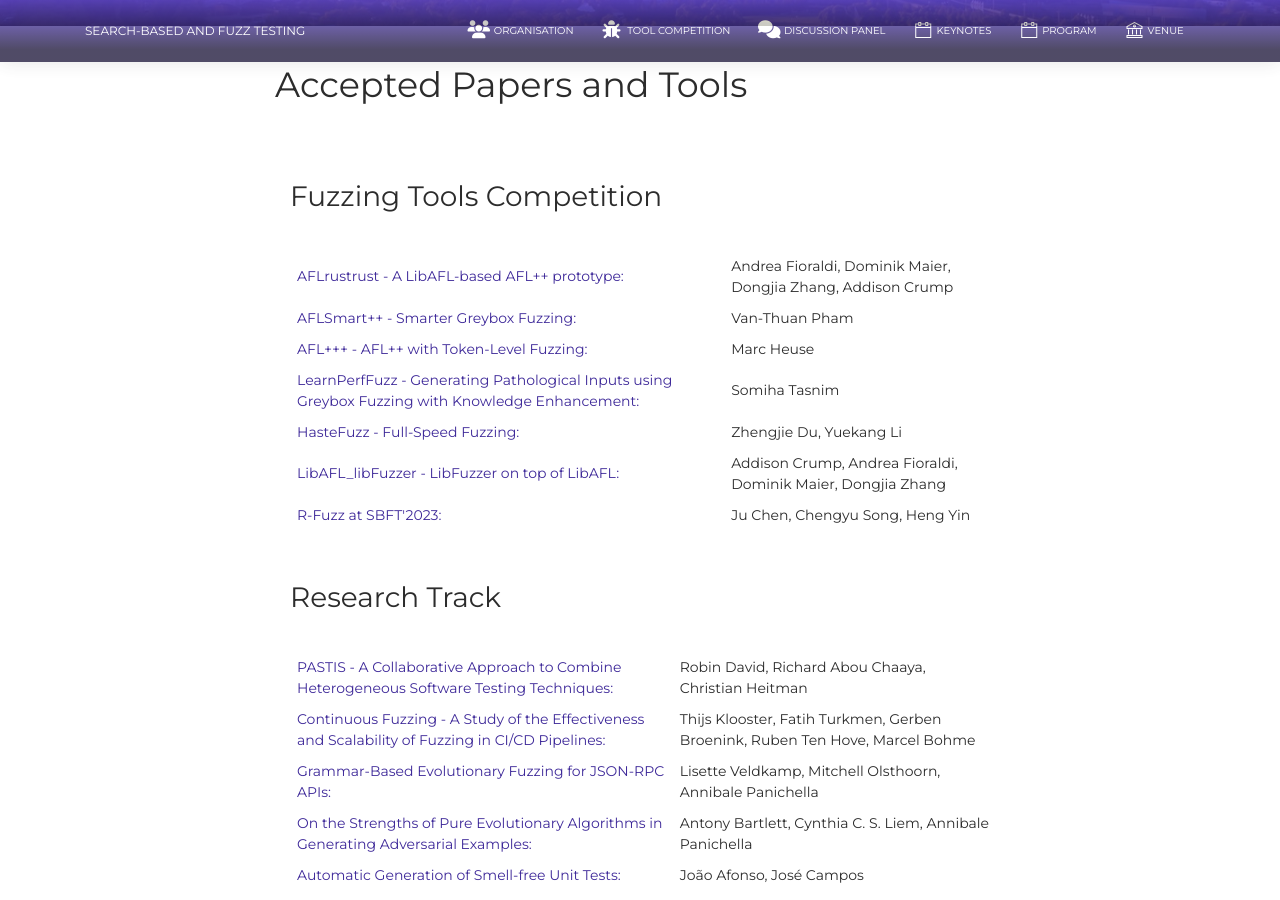
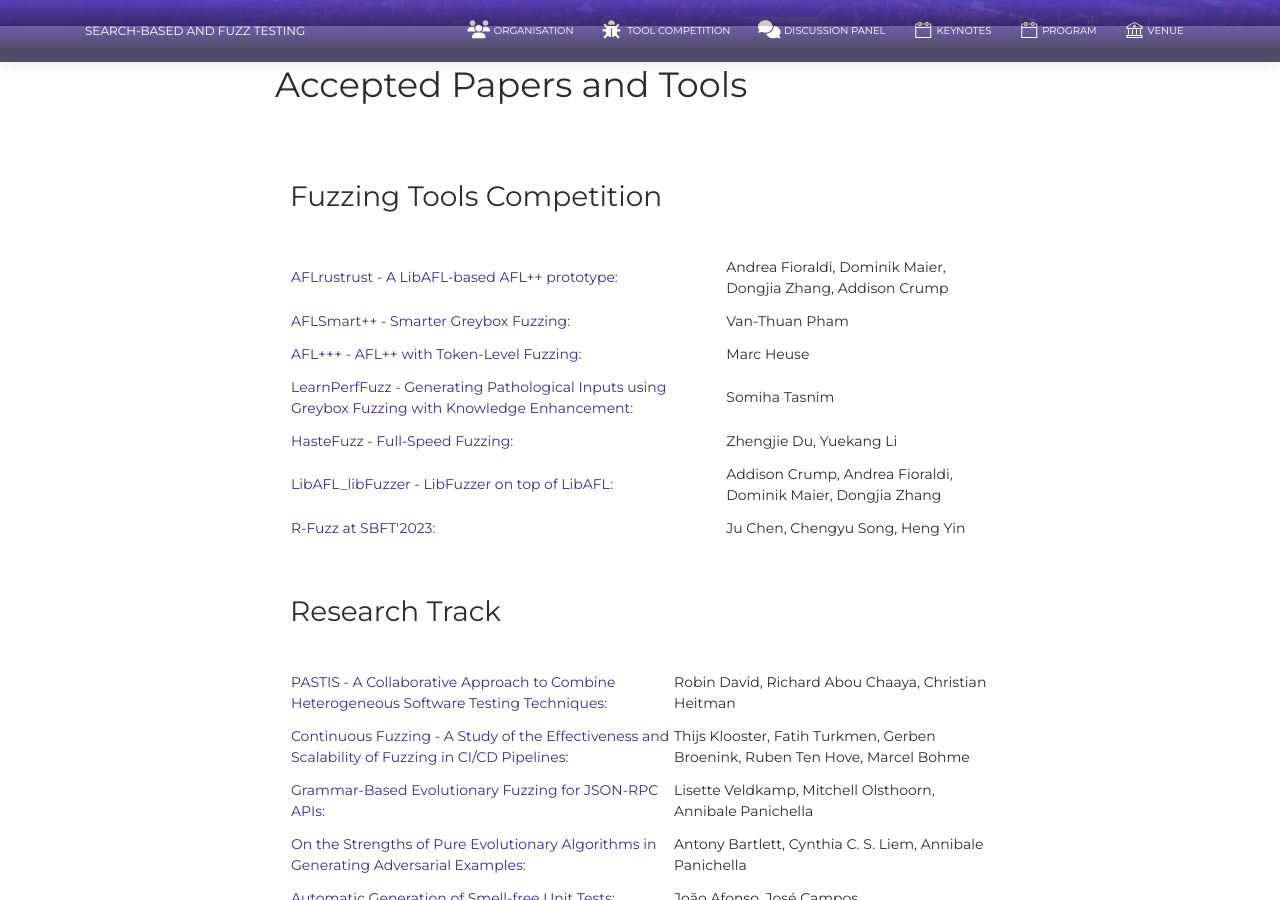
Before and after one commit to sbft23/sbft23.github.io, a Jekyll site: the page built from program/index.html, in a window 1280 px wide and 900 px high, scrolled down 424 px. Built offline with Jekyll 4.4.1, drawn with Linux system fonts in a browser that asks for light colours; nearby versions of some CDN libraries.

Commit message:
testing design

```diff
--- a/program/index.html
+++ b/program/index.html
@@ -13,7 +13,7 @@ layout: default
     <div class="container">
         <h3>Fuzzing Tools Competition</h3>
         <div class="table-condensed">
-            <table class="program-table">
+            <table class="committee-table">
             {% assign tools = site.data.program.fuzztools%}
             {% for tool in tools %}
             <tr>
@@ -29,7 +29,7 @@ layout: default
     <div class="container">
         <h3>Research Track</h3>
         <div class="table-condensed">
-            <table class="program-table">
+            <table class="committee-table">
             {% assign papers = site.data.program.researchpapers%}
             {% for paper in papers %}
             <tr>
@@ -45,7 +45,7 @@ layout: default
     <div class="container">
         <h3>Java Tool Competition</h3>
         <div class="table-condensed">
-            <table class="program-table">
+            <table class="committee-table">
             {% assign javatools = site.data.program.javatools%}
             {% for javatool in javatools %}
             <tr>
@@ -61,7 +61,7 @@ layout: default
     <div class="container">
         <h3>CPS Tool Competition</h3>
         <div class="table-condensed">
-            <table class="program-table">
+            <table class="committee-table">
             {% assign cpstools = site.data.program.cpstools%}
             {% for cpstool in cpstools %}
             <tr>
```
